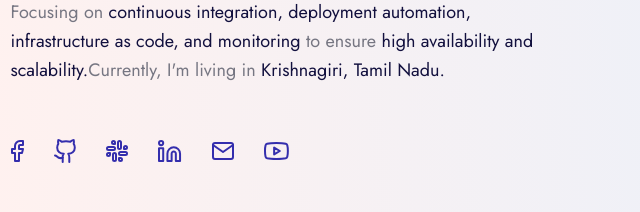
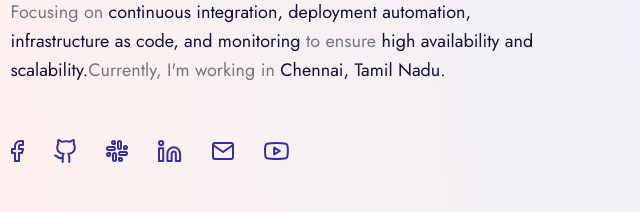
Before and after one commit to Pugal121/My-Portfolio, a plain HTML site: page index.html in a window 1280 px wide. Shown: the part 461-673 px from the top of the page, 73-713 px from the left. Drawn offline with Linux system fonts and the light colour scheme.

Commit message:
Update index.html

```diff
--- a/index.html
+++ b/index.html
@@ -81,7 +81,7 @@
               </h4>
               <p class="cs_hero_text">I build and optimize <span class="cs_primary_color">automated workflows</span>, streamline <span class="cs_primary_color">software delivery,
                   </span> and enhance system <span class="cs_primary_color">reliability</span> to support business growth. Focusing  on <span class="cs_primary_color">continuous integration, deployment automation,
-                infrastructure as code, and monitoring</span> to ensure <span class="cs_primary_color">high availability and scalability.</span>Currently, I'm living in <span class="cs_primary_color">Krishnagiri, Tamil Nadu.</span></p>
+                infrastructure as code, and monitoring</span> to ensure <span class="cs_primary_color">high availability and scalability.</span>Currently, I'm working in <span class="cs_primary_color">Chennai, Tamil Nadu.</span></p>
               <div class="cs_social_btns d-flex">
                 <a class="cs_accent_color_2" href="#"> <!-- replace "#" with facebook link -->
                   <svg width="13" height="22" viewBox="0 0 13 22" fill="none" xmlns="http://www.w3.org/2000/svg">
```
